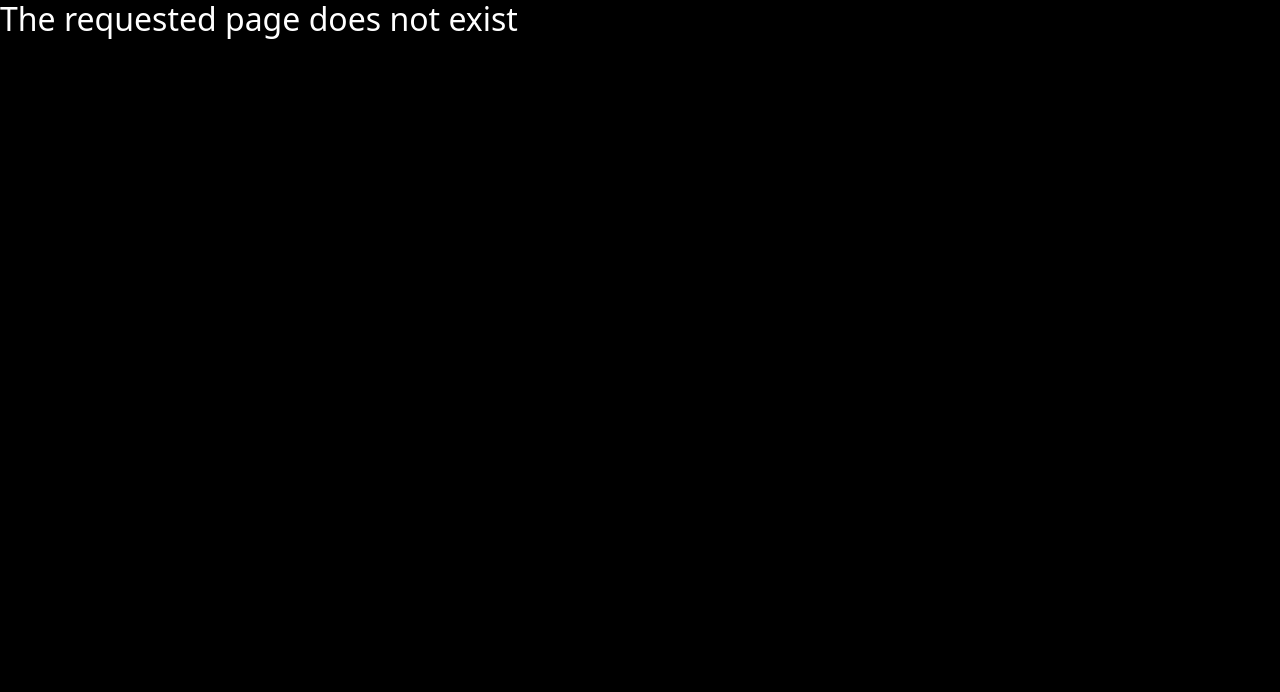
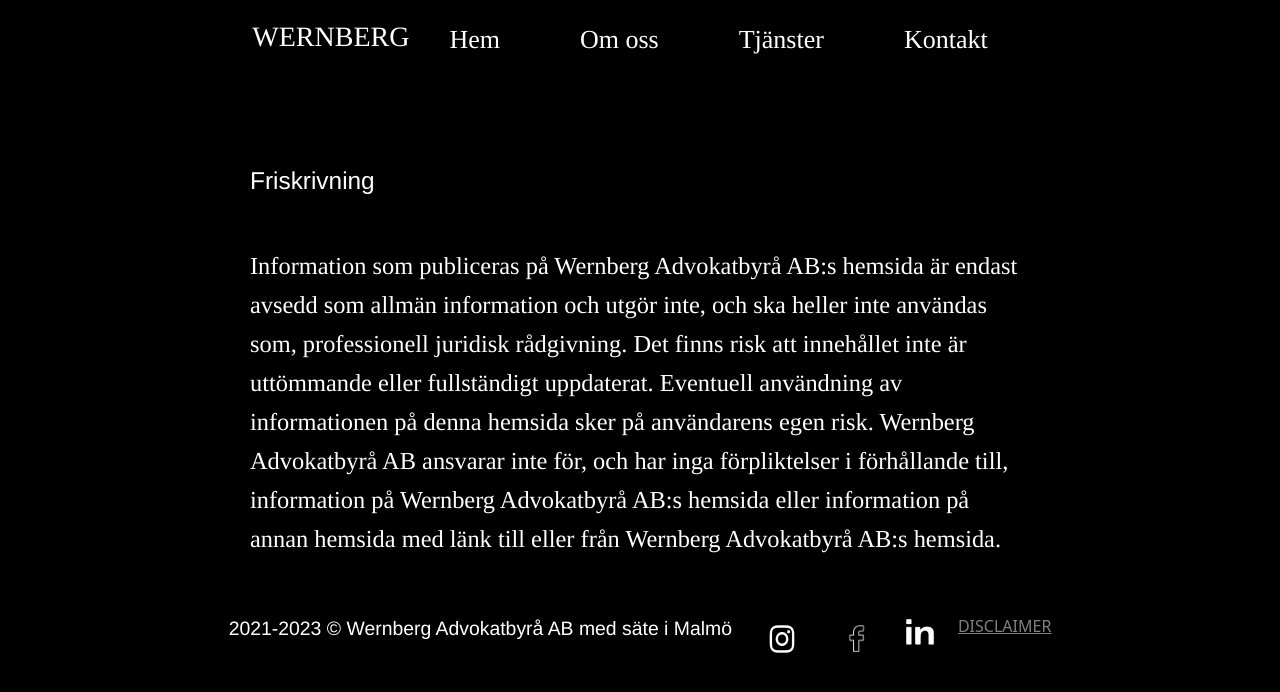
Before and after one commit to Elli2022/advokatbyra, a React (Create React App) app: page /disclaimer in a window 1280 px wide. Shown: the top 692 px of the page. Built offline with nearby package versions, Linux system fonts and the light colour scheme.

Commit message:
disclaimer.tsx

```diff
--- a/src/App.tsx
+++ b/src/App.tsx
@@ -11,6 +11,7 @@
 import Error from "./pages/Error";
 import "./App.css";
 import "bootstrap/dist/css/bootstrap.min.css";
+import Disclaimer from "./pages/Disclaimer";
 
 function App() {
   return (
@@ -20,6 +21,7 @@
         <Route path="/about" element={<About />} />
         <Route path="/services" element={<Services />} />
         <Route path="/contact" element={<Contact />} />
+        <Route path="/disclaimer" element={<Disclaimer />} />
         <Route path="*" element={<Error />} />
       </Routes>
     </Router>
--- a/src/components/Footer.tsx
+++ b/src/components/Footer.tsx
@@ -3,6 +3,7 @@
 import instagramIcon from "../images/instagramIcon.png";
 import facebookIcon from "../images/facebookIcon.png";
 import linkedInIcon from "../images/linkedInIcon.png";
+import { Link } from "react-router-dom";
 
 function Footer() {
   return (
@@ -56,7 +57,9 @@
               style={{ height: "36px", width: "36px", borderRadius: "10px" }}
             />
           </a>
-          <a href="">DISCLAIMER</a>
+          <Link to="/disclaimer" style={{ color: "grey" }}>
+            DISCLAIMER
+          </Link>
         </div>
       </footer>
     </Container>
--- /dev/null
+++ b/src/pages/Disclaimer.tsx
@@ -0,0 +1,56 @@
+import React from "react";
+import Navbar from "../components/Navbar";
+import Title from "../components/Title";
+import Banner from "../components/Banner";
+import Container from "../components/Container";
+import Footer from "../components/Footer";
+
+function Disclaimer() {
+  return (
+    <>
+      <Navbar />
+      <Banner />
+      <div>
+        <h2
+          style={{
+            fontFamily: "MonumentGrotesk-Regular,helvetica,arial,sans-serif",
+            color: "white",
+            // display: "flex",
+            fontSize: "calc(18px + 0.5vw)",
+            maxWidth: "800px",
+            lineHeight: "1.6",
+            margin: "26px auto",
+            padding: "10px",
+          }}
+        >
+          Friskrivning
+        </h2>
+        <p
+          style={{
+            color: "white",
+            // display: "flex",
+            fontFamily: "adobe-caslon-pro,times,georgia,serif",
+            fontSize: "calc(18px + 0.5vw)",
+            maxWidth: "800px",
+            lineHeight: "1.6",
+            margin: "26px auto",
+            padding: "10px",
+          }}
+        >
+          Information som publiceras på Wernberg Advokatbyrå AB:s hemsida är
+          endast avsedd som allmän information och utgör inte, och ska heller
+          inte användas som, professionell juridisk rådgivning. Det finns risk
+          att innehållet inte är uttömmande eller fullständigt uppdaterat.
+          Eventuell användning av informationen på denna hemsida sker på
+          användarens egen risk. Wernberg Advokatbyrå AB ansvarar inte för, och
+          har inga förpliktelser i förhållande till, information på Wernberg
+          Advokatbyrå AB:s hemsida eller information på annan hemsida med länk
+          till eller från Wernberg Advokatbyrå AB:s hemsida.
+        </p>
+      </div>
+      <Footer />
+    </>
+  );
+}
+
+export default Disclaimer;
--- a/src/pages/Services.tsx
+++ b/src/pages/Services.tsx
@@ -2,6 +2,7 @@
 import Navbar from "../components/Navbar";
 import Title from "../components/Title";
 import Banner from "../components/Banner";
+import Footer from "../components/Footer";
 
 function Services() {
   console.log("tjänster");
@@ -10,6 +11,7 @@
       <Navbar />
       <Banner />
       <div style={{ color: "white" }}>Tjänster</div>
+      <Footer />
     </>
   );
 }
```
